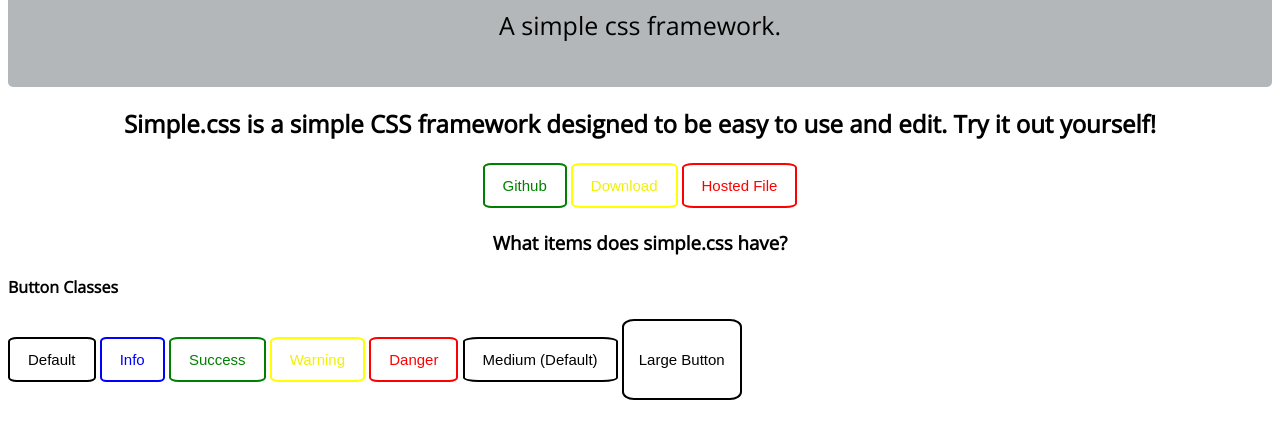
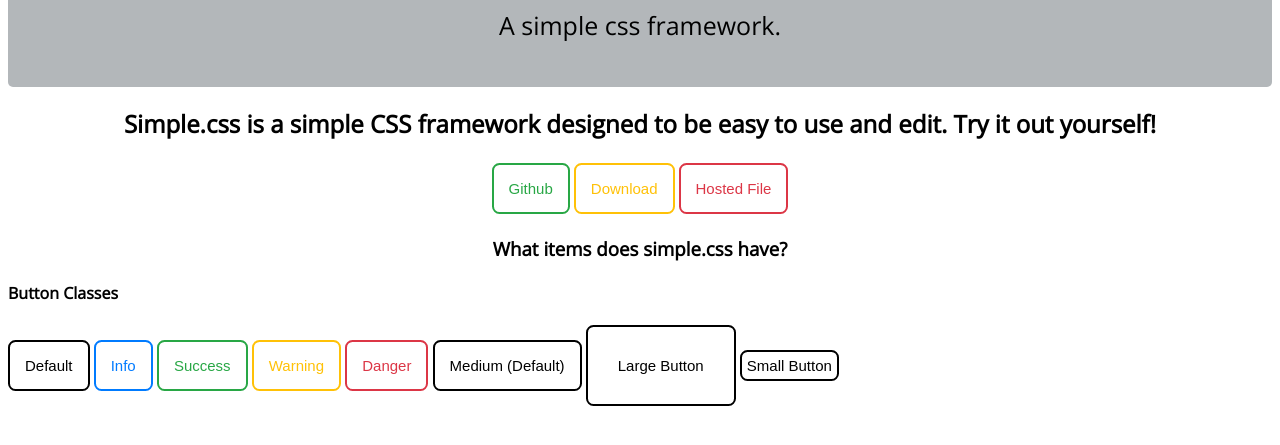
Before and after one commit to cpdevelops/simple.css, a plain HTML site: page index.html in a window 1280 px wide. Shown: the part 285-730 px from the top of the page. Drawn offline with nearby package versions, Linux system fonts and the light colour scheme.

Commit message:
Update button styles and add small button

```diff
--- a/index.html
+++ b/index.html
@@ -32,5 +32,6 @@
     <button type="button" name="button" class="button danger">Danger</button>
     <button type="button" name="button" class="button">Medium (Default)</button>
     <button type="button" name="button" class="button large">Large Button</button>
+    <button type="button" name="button" class="button small">Small Button</button>
   </body>
 </html>
--- a/simple.css
+++ b/simple.css
@@ -15,11 +15,11 @@
 
 /* Buttons */
 button.button {
-  padding: 12px 18px;
+  padding: 15px;
   background-color: white;
   border-style: solid;
   border-color: black;
-  border-radius: 10%;
+  border-radius: .5em;
   font-size: 15px;
 }
 button.button:hover {
@@ -28,45 +28,48 @@
   color: white;
 }
 button.button.info {
-  color: blue;
-  border-color: blue;
+  color: #007bff;
+  border-color: #007bff;
 }
 button.button.info:hover {
   transition: background-color 0.1s, color 0.1s;
-  background-color: blue;
+  background-color: #007bff;
   color: white;
 }
 button.button.success {
-  color: green;
-  border-color: green;
+  color: #28a745;
+  border-color: #28a745;
 }
 button.button.success:hover {
   transition: background-color 0.1s, color 0.1s;
-  background-color: green;
+  background-color: #28a745;
   color: white;
 }
 button.button.warning {
-  color: #f0f008;
-  border-color: yellow;
+  color: #ffc107;
+  border-color: #ffc107;
 }
 button.button.warning:hover {
   transition: background-color 0.1s, color 0.1s;
-  background-color: yellow;
+  background-color: #ffc107;
   color: white;
 }
 button.button.danger {
-  color: red;
-  border-color: red;
+  color: #dc3646;
+  border-color: #dc3646;
 }
 button.button.danger:hover {
   transition: background-color 0.1s, color 0.1s;
-  background-color: red;
+  background-color: #dc3646;
   color: white;
 }
 
 /* Button Sizes */
 button.button.large {
-  padding: 30px 15px 30px 15px;
+  padding: 30px;
+}
+button.button.small {
+  padding: 5px;
 }
 
 /* Jumbotron */
```
